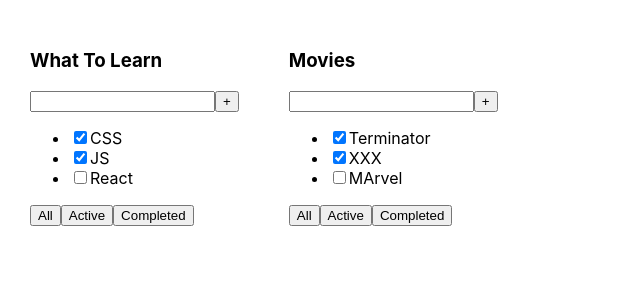
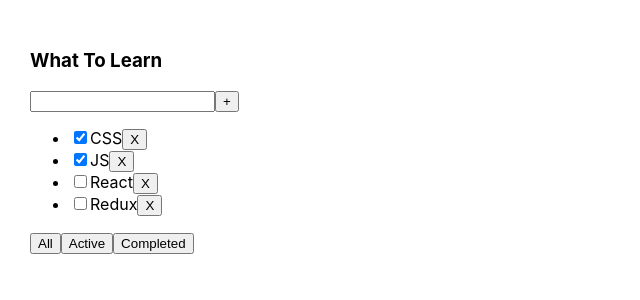
Before and after one commit to Tenebran/Todo-List_2.0, a React (Create React App) app: page / in a window 1280 px wide. Shown: the top 300 px of the page, without its empty margins (0-640 px from the left). Built offline with nearby package versions, Linux system fonts and the light colour scheme; the HTML template or start-up script is replaced by a standard one.

Commit message:
Todo-list 1.0.1 add Change-Filter

```diff
--- a/package.json
+++ b/package.json
@@ -14,7 +14,8 @@
     "react-dom": "^17.0.2",
     "react-scripts": "4.0.3",
     "typescript": "^4.3.2",
-    "web-vitals": "^1.1.2"
+    "web-vitals": "^1.1.2",
+    "yarn": "^1.22.10"
   },
   "scripts": {
     "start": "react-scripts start",
--- a/src/App.tsx
+++ b/src/App.tsx
@@ -1,24 +1,46 @@
-import React from 'react';
-import Todolist from './Todolist/Todolist';
+import React, { useState } from 'react';
+import Todolist, { TasksType } from './components/modules/Todolist/Todolist';
 
 import './App.css';
 
-let tasks1 = [
-  { id: 1, title: 'CSS', isDone: true },
-  { id: 2, title: 'JS', isDone: true },
-  { id: 3, title: 'React', isDone: false },
-];
-let tasks2 = [
-  { id: 1, title: 'Terminator', isDone: true },
-  { id: 2, title: 'XXX', isDone: true },
-  { id: 3, title: 'MArvel', isDone: false },
-];
+export type KeyType = 'all' | 'complited' | 'active';
 
 function App() {
+  let [tasks1, setTasks1] = useState<Array<TasksType>>([
+    { id: 1, title: 'CSS', isDone: true },
+    { id: 2, title: 'JS', isDone: true },
+    { id: 3, title: 'React', isDone: false },
+    { id: 4, title: 'Redux', isDone: false },
+  ]);
+
+  let [filterTask, setfilterTask] = useState<KeyType>('all');
+
+  let taskTodolist = tasks1;
+  if (filterTask === 'active') {
+    taskTodolist = tasks1.filter(list => !list.isDone);
+  }
+  if (filterTask === 'complited') {
+    taskTodolist = tasks1.filter(list => list.isDone);
+  }
+
+  function changeFilter(changeValue: KeyType) {
+    setfilterTask(changeValue);
+  }
+
+  function removeTask(id: number) {
+    let tasks = tasks1.filter(list => list.id !== id);
+
+    setTasks1(tasks);
+  }
+
   return (
     <div className="App">
-      <Todolist title={'What To Learn'} tasks={tasks1} />
-      <Todolist title={'Movies'} tasks={tasks2} />
+      <Todolist
+        title={'What To Learn'}
+        tasks={taskTodolist}
+        removeTask={removeTask}
+        changeFilter={changeFilter}
+      />
     </div>
   );
 }
--- a/src/Todolist/Todolist.tsx
+++ b/src/components/modules/Todolist/Todolist.tsx
@@ -1,6 +1,7 @@
 import React from 'react';
+import { KeyType } from '../../../App';
 
-type TasksType = {
+export type TasksType = {
   id: number;
   title: string;
   isDone: boolean;
@@ -9,6 +10,8 @@ type TasksType = {
 type PropsType = {
   title: string;
   tasks: Array<TasksType>;
+  removeTask: (id: number) => void;
+  changeFilter: (changeValue: KeyType) => void;
 };
 
 export default function Todolist(props: PropsType) {
@@ -19,19 +22,19 @@ export default function Todolist(props: PropsType) {
         <input />
         <button>+</button>
       </div>
-
       <ul>
         {props.tasks.map(list => (
           <li key={list.id}>
             <input type="checkbox" checked={list.isDone} />
             <span>{list.title}</span>
+            <button onClick={() => props.removeTask(list.id)}>X</button>
           </li>
         ))}
       </ul>
       <div>
-        <button>All</button>
-        <button>Active</button>
-        <button>Completed</button>
+        <button onClick={() => props.changeFilter('all')}>All</button>
+        <button onClick={() => props.changeFilter('active')}>Active</button>
+        <button onClick={() => props.changeFilter('complited')}>Completed</button>
       </div>
     </div>
   );
```
Also changed, not shown: 1 other file (tests, documents, lock files or other folders).
